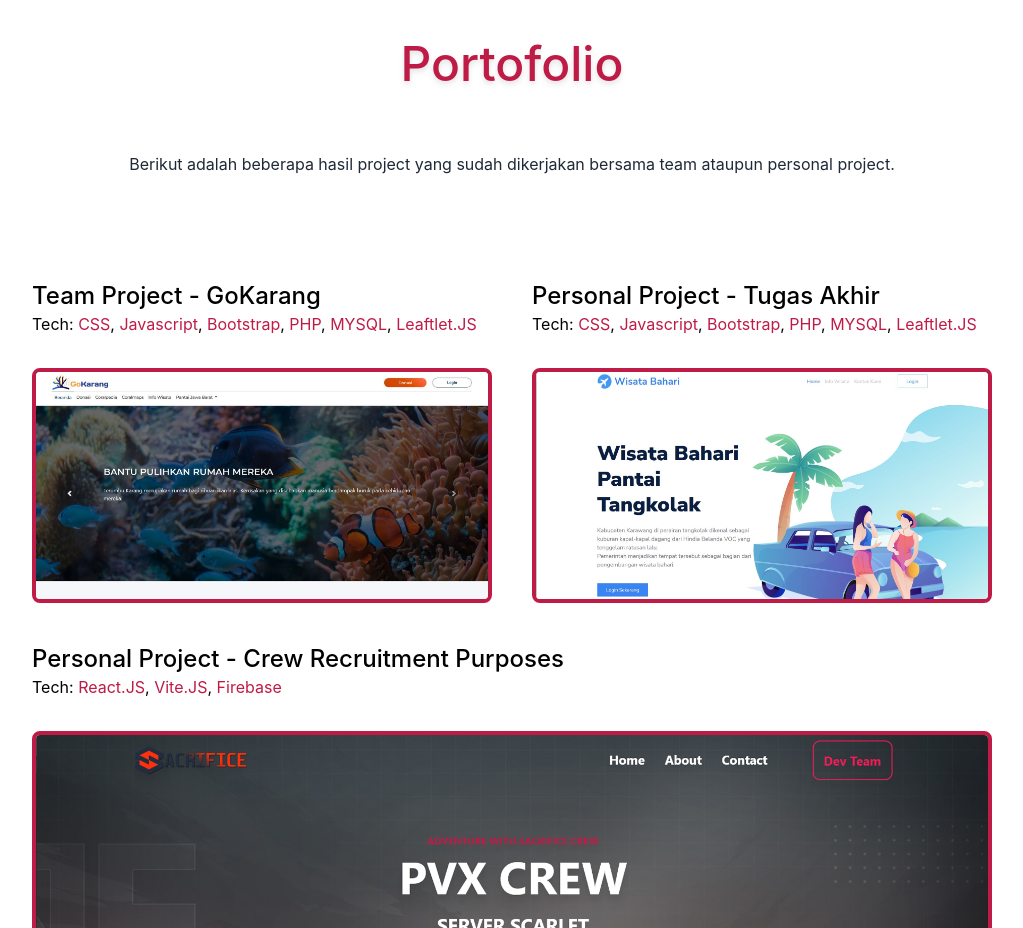
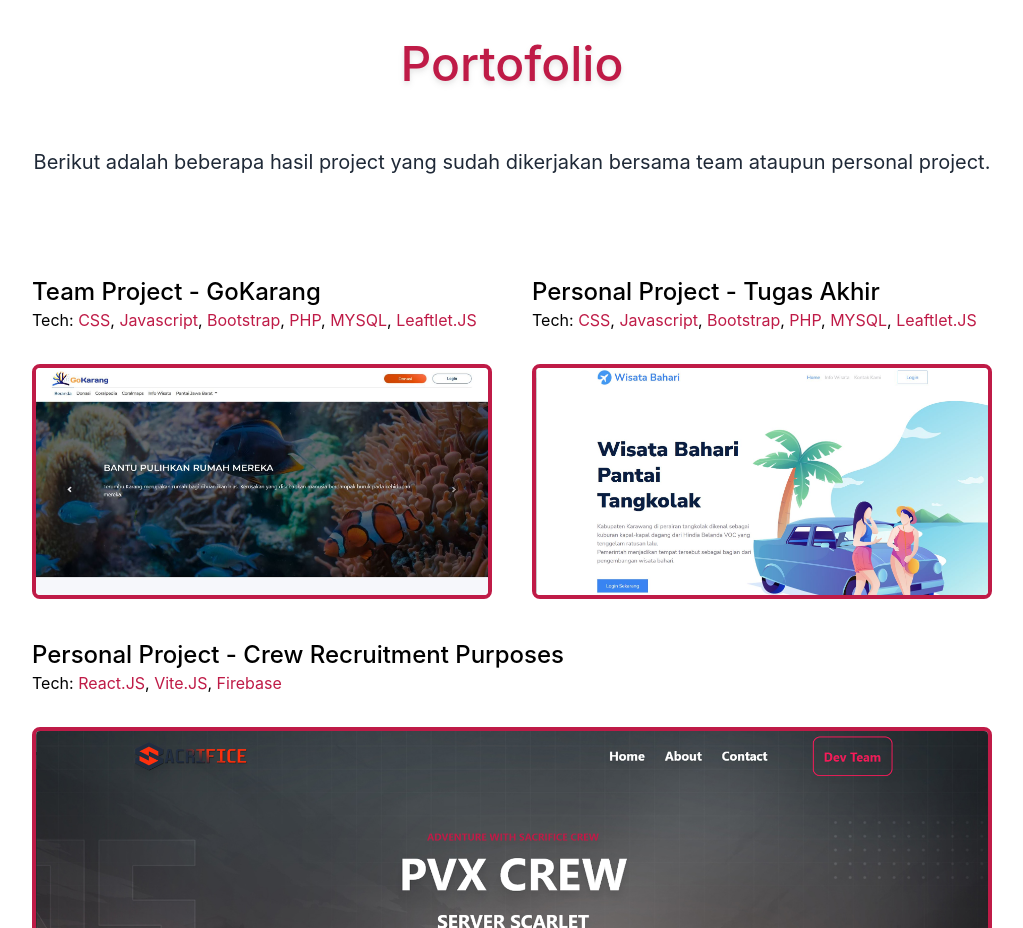
Before and after one commit to sidik219/portofolio-ku, a Next.js app: page / in a window 1280 px wide. Shown: the part 2900-3828 px from the top of the page, without its empty margins (128-1151 px from the left). Built offline with nearby package versions, Linux system fonts and the light colour scheme.

Commit message:
Sevent Commit

```diff
--- a/pages/index.js
+++ b/pages/index.js
@@ -408,7 +408,7 @@
           {/* Deskripsi Portofolio */}
           <div className='text-center'>
             <h3 className='text-5xl pb-10 text-[#bf1b47] font-medium drop-shadow-md'>Portofolio</h3>
-            <p className='text-md py-5 leading-8 text-gray-800 dark:text-white'>
+            <p className='text-md py-5 leading-8 text-gray-800 md:text-xl max-w-5xl mx-auto dark:text-white'>
               Berikut adalah beberapa hasil project yang sudah dikerjakan bersama team ataupun personal project.
             </p>
           </div>
```
